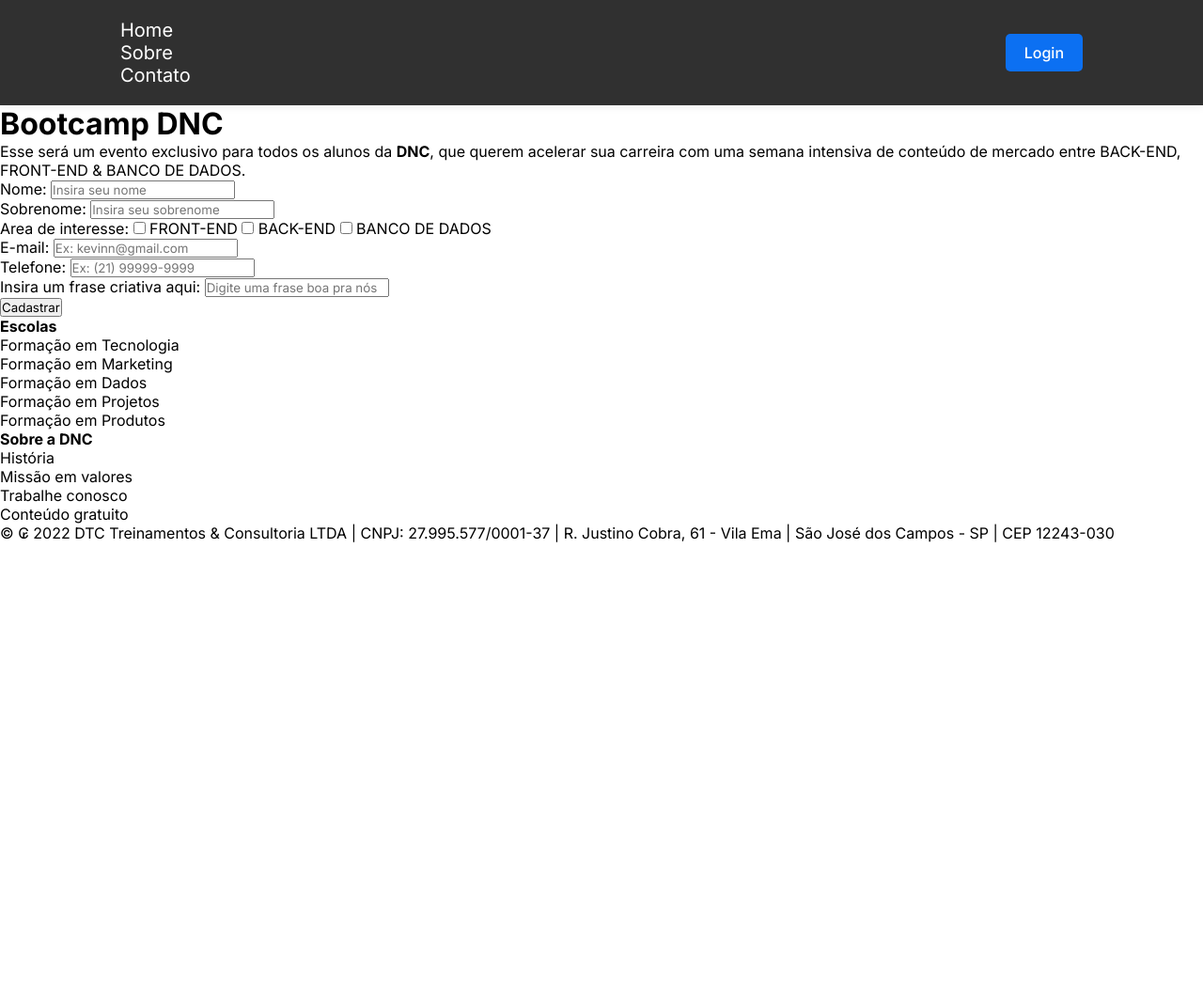
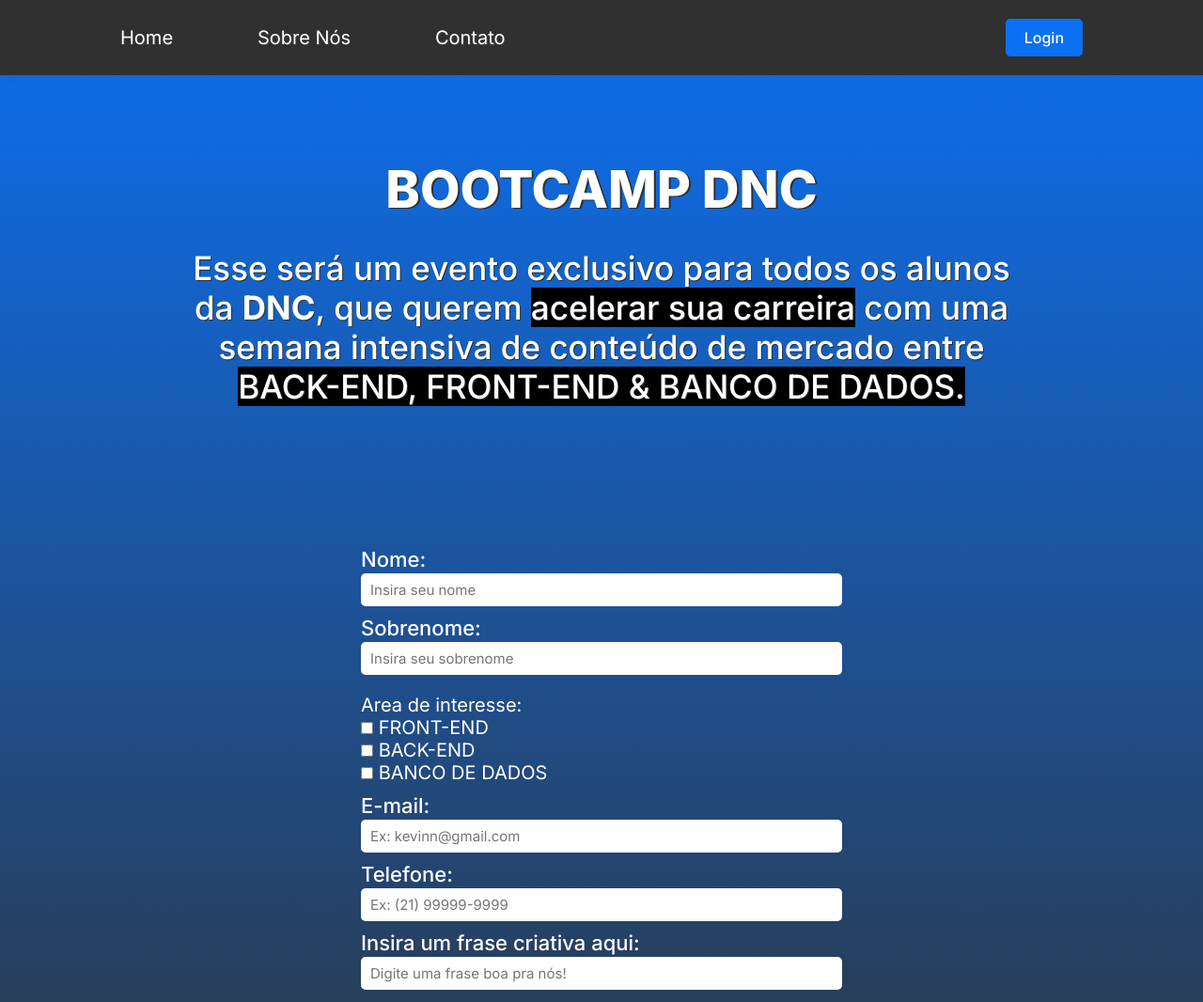
Before and after one commit to Vannucci-021/Projeto-BootCamp, a plain HTML site: page index.html in a window 1280 px wide. Shown: the top 1066 px of the page at 94% size. Before the commit the page ends 800 px from the top, so only its background shows below. Drawn offline with Linux system fonts and the light colour scheme.

Commit message:
Finalizando a área de formulário e colocando animação nos buttons

```diff
--- a/index.html
+++ b/index.html
@@ -11,7 +11,7 @@
     <nav id="navegacao">
        <ul id="menu">
             <li>Home</li>
-            <li>Sobre</li>
+            <li>Sobre Nós</li>
             <li>Contato</li>
        </ul>
        <button>Login</button>
@@ -19,39 +19,48 @@
     <!-- Titulo e texto do formulário -->
     <header id="titleAndText-header">
         <h1>Bootcamp DNC</h1>
-        <p>Esse será um evento exclusivo para todos os alunos
-            da <b>DNC</b>, que querem <span class="invert-text">acelerar sua carreira</span> com uma
-            semana intensiva de conteúdo de mercado entre
-            <span class="invert-text">BACK-END, FRONT-END & BANCO DE DADOS.</span>
+        <p>Esse será um evento exclusivo para todos os alunos <br>
+            da <b>DNC</b>, que querem <span class="invert-text">acelerar sua carreira</span> com uma <br>
+            semana intensiva de conteúdo de mercado entre <br>
+            <span class="invert-text">BACK-END, FRONT-END & BANCO DE DADOS.</span> <br>
         </p>
     </header>
     <!-- Menu Formulario -->
     <form id="container-form">
-        <div>
+        <div class="div-form">
             <label>Nome:</label>
             <input type="text" id="Nome" name="Nome" placeholder="Insira seu nome" required>
         </div>
-        <div>
+        <div class="div-form">
             <label>Sobrenome:</label>
             <input type="text" id="Sobrenome" name="Sobrenome" placeholder="Insira seu sobrenome" required>
         </div>
-        <div>
-            <label>Area de interesse:</label>
-            <input type="checkbox" value="FRONT-END"> FRONT-END
-            <input type="checkbox" value="BACK-END"> BACK-END
-            <input type="checkbox" value="BANCO DE DADOS"> BANCO DE DADOS
+        <div class="div-formCheck">
+            <label>Area de interesse:</label> <br>
+            <div>
+                <input type="checkbox" value="FRONT-END">
+                <label>FRONT-END</label>
+            </div>
+            <div>
+                <input type="checkbox" value="BACK-END">
+                <label>BACK-END</label>
+            </div>
+            <div>
+                <input type="checkbox" value="BANCO DE DADOS">
+                <label>BANCO DE DADOS</label>
+            </div>
         </div>
-        <div>
+        <div class="div-form">
             <label>E-mail:</label>
             <input type="email" id="E-mail" name="E-mail" placeholder="Ex: kevinn@gmail.com" required>
         </div>
-        <div>
+        <div class="div-form">
             <label>Telefone:</label>
             <input type="text" id="Telefone" name="Telefone" placeholder="Ex: (21) 99999-9999" required>
         </div>
-        <div>
+        <div class="div-form">
             <label>Insira um frase criativa aqui:</label>
-            <input type="text" id="frase" name="Frase" placeholder="Digite uma frase boa pra nós " required>
+            <input type="text" id="frase" name="Frase" placeholder="Digite uma frase boa pra nós!" required>
         </div>
         <button type="submit">Cadastrar</button>
     </form>
--- a/style/style.css
+++ b/style/style.css
@@ -6,6 +6,7 @@
     padding: 0;
     box-sizing: border-box;
     font-family: 'Inter', sans-serif;
+    outline: 0;
 }
 
 :root {
@@ -13,6 +14,15 @@
     --black-dnc: #303030;
     --silver: #C9C9C9;
     --font-default: 'Inter';
+}
+
+body{
+    background: linear-gradient(#0C70F2, #303030);
+}
+
+button:hover {
+    transform: translateY(-4px);
+    transition-duration: 1s;
 }
 
 #navegacao {
@@ -35,9 +45,98 @@
         cursor: pointer;
     }
 
+#menu {
+    display: flex;
+    width: 40%;
+    justify-content: space-between;
+}
+
     #menu li{
         list-style-type: none;
         text-decoration: none;
         color: white;
         font-size: 20px;
+        text-shadow: 1px 1px#494b4e93;
     }
+
+    #menu li:hover{
+        color: var(--silver);
+    }
+
+
+
+#titleAndText-header {
+    display: grid;
+    grid-auto-flow: column 1fr;
+}
+
+    #titleAndText-header h1 {
+        text-transform: uppercase;
+        text-align: center;
+        color: white;
+        font-size: 55px;
+        font-weight: 800;
+        text-shadow: 2px 1px 0.5px #303030;
+        margin-top: 5.5rem;
+    }
+
+    #titleAndText-header p {
+        text-align: center;
+        color: white;
+        font-size: 35px;
+        font-weight: 500;
+        text-shadow: 1px 1px 0.5px #303030;
+        margin-top: 30px;
+    }
+
+    .invert-text {
+        background-color: black;
+    }
+
+#container-form {
+    display: grid;
+    grid-auto-flow: column 1fr;
+    margin-top: 150px;
+    justify-content: center;
+}
+
+    #container-form button {
+        background-color: var(--blue-dnc);
+        color: white;
+        padding: 10px 20px;
+        border: none;
+        border-radius: 5px;
+        font-size: 22px;
+        font-weight: 500;
+        cursor: pointer;
+        margin-top: 20px;
+    }
+
+    .div-form {
+        display: flex;
+        flex-direction: column;
+        width: 40vw;
+    }
+
+    .div-form label {
+        color: white;
+        font-size: 22px;
+        font-weight: 500;
+        margin-bottom: 2px;
+    }
+
+    .div-form input{
+        height: 35px;
+        border: 0;
+        border-radius: 5px;
+        padding-left: 10px;
+        font-size: 15px;
+        margin-bottom: 10px;
+    }
+
+    .div-formCheck {
+        color: white;
+        font-size: 20px;
+        margin-bottom: 10px;
+        margin-top: 10px;
+    }
```
Lines whose indentation alone changed are shown as unchanged.
